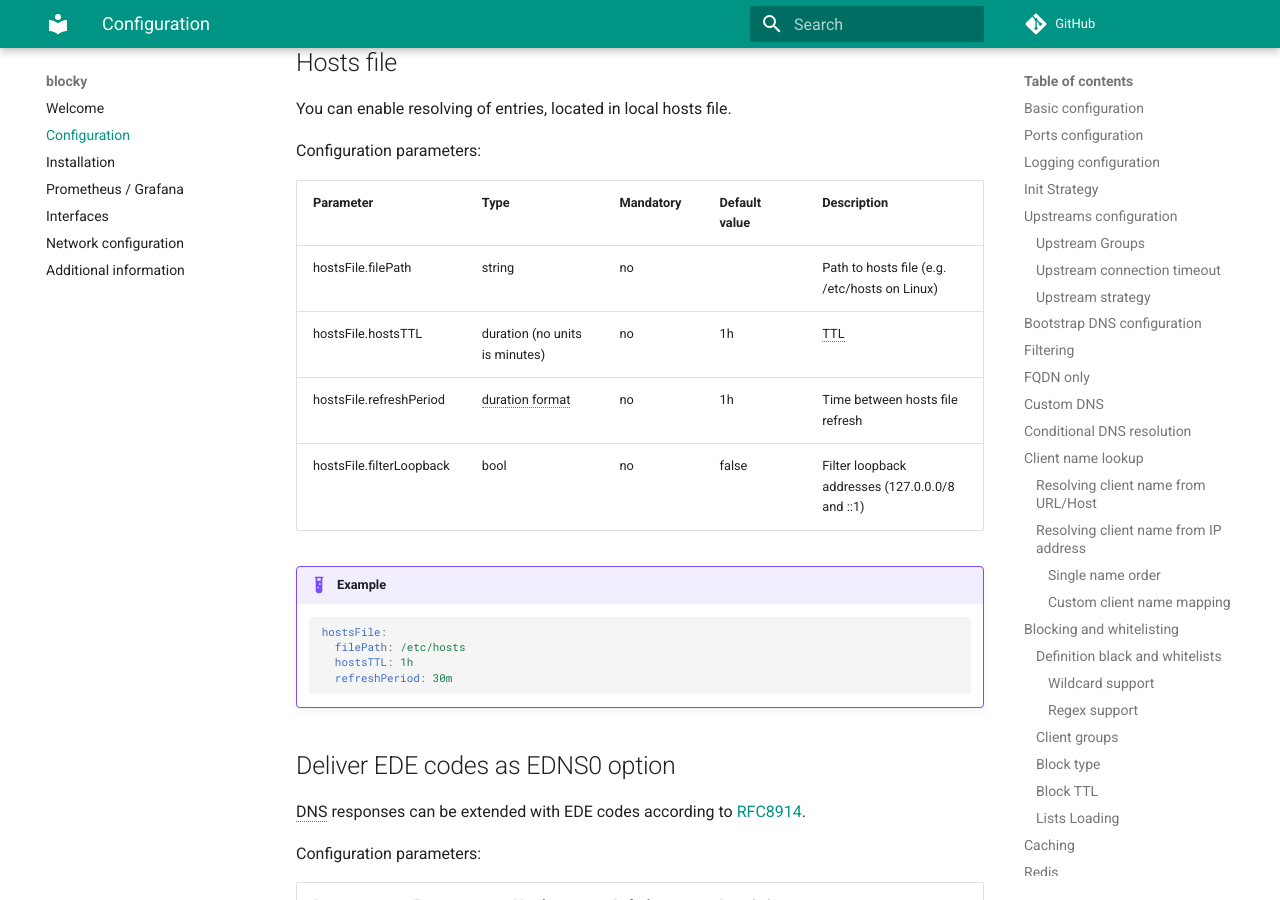
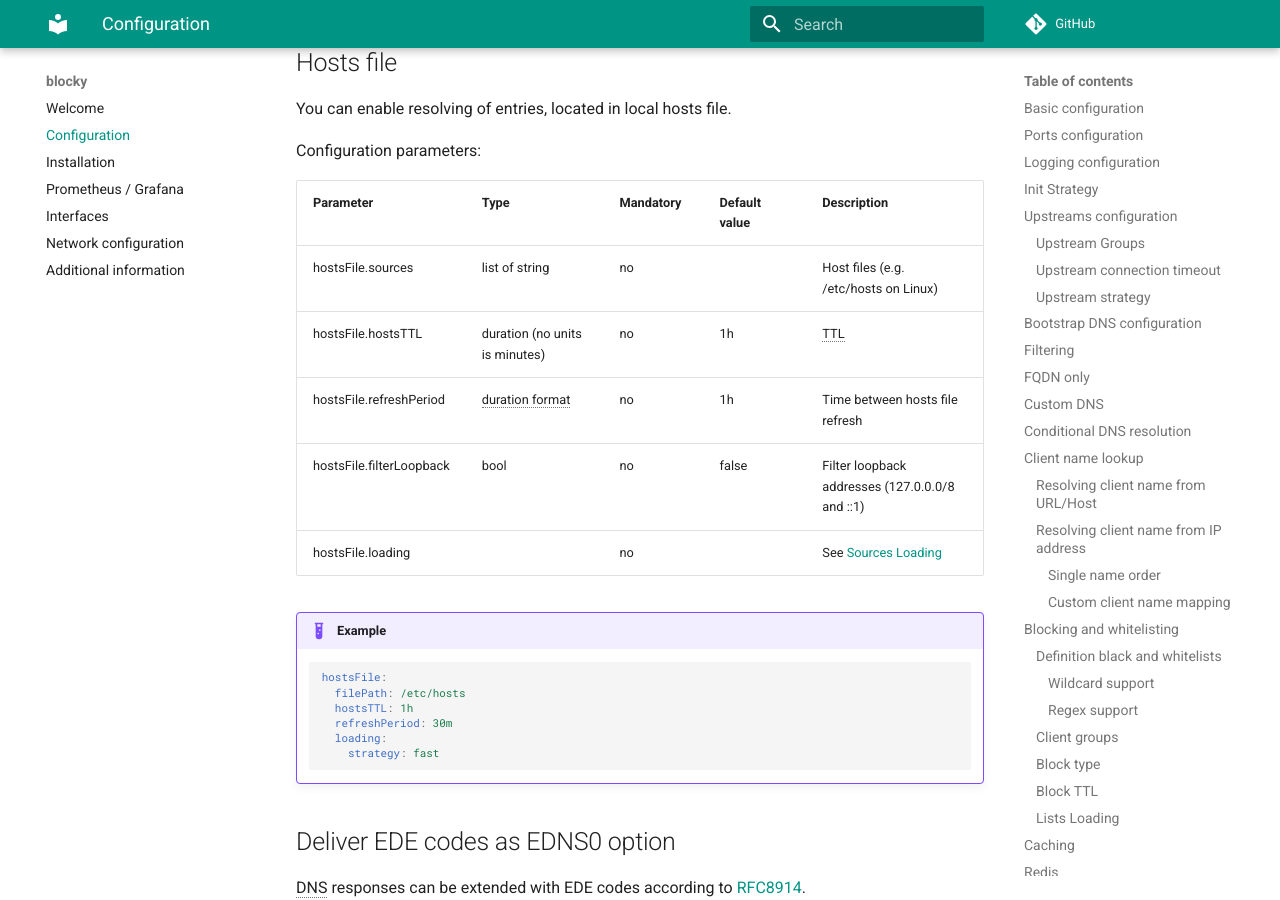
Before and after one commit to 0xERR0R/blocky, an MkDocs documentation site: the page built from docs/configuration.md, in a window 1280 px wide and 900 px high, scrolled down 20674 px. Built offline with MkDocs 1.6.1 and Material for MkDocs 9.7.7, drawn with Linux system fonts in a browser that asks for light colours; comment, search, counter and statistics services are not loaded; the version menu is left out.

Commit message:
fix(docs): update `hostsFile` to use "sources"

````diff
--- a/docs/configuration.md
+++ b/docs/configuration.md
@@ -706,10 +706,11 @@ Configuration parameters:
 
 | Parameter                | Type                           | Mandatory | Default value | Description                                     |
 | ------------------------ | ------------------------------ | --------- | ------------- | ----------------------------------------------- |
-| hostsFile.filePath       | string                         | no        |               | Path to hosts file (e.g. /etc/hosts on Linux)   |
+| hostsFile.sources        | list of string                 | no        |               | Host files (e.g. /etc/hosts on Linux)           |
 | hostsFile.hostsTTL       | duration (no units is minutes) | no        | 1h            | TTL                                             |
 | hostsFile.refreshPeriod  | duration format                | no        | 1h            | Time between hosts file refresh                 |
 | hostsFile.filterLoopback | bool                           | no        | false         | Filter loopback addresses (127.0.0.0/8 and ::1) |
+| hostsFile.loading        |                                | no        |               | See [Sources Loading](#sources-loading)         |
 
 !!! example
 
@@ -718,7 +719,10 @@ Configuration parameters:
       filePath: /etc/hosts
       hostsTTL: 1h
       refreshPeriod: 30m
+      loading:
+        strategy: fast
     ```
+
 
 ## Deliver EDE codes as EDNS0 option
 
````
